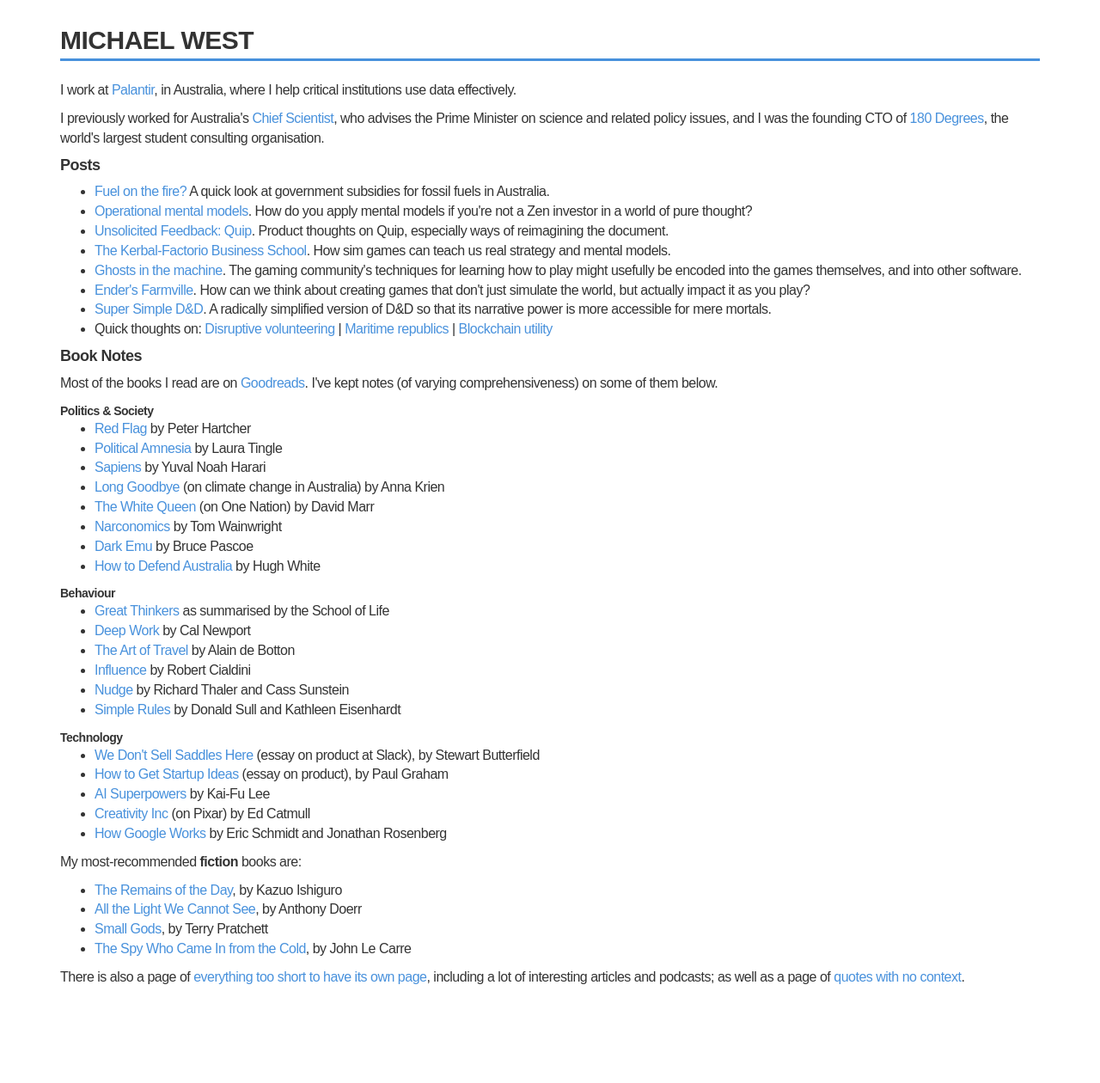
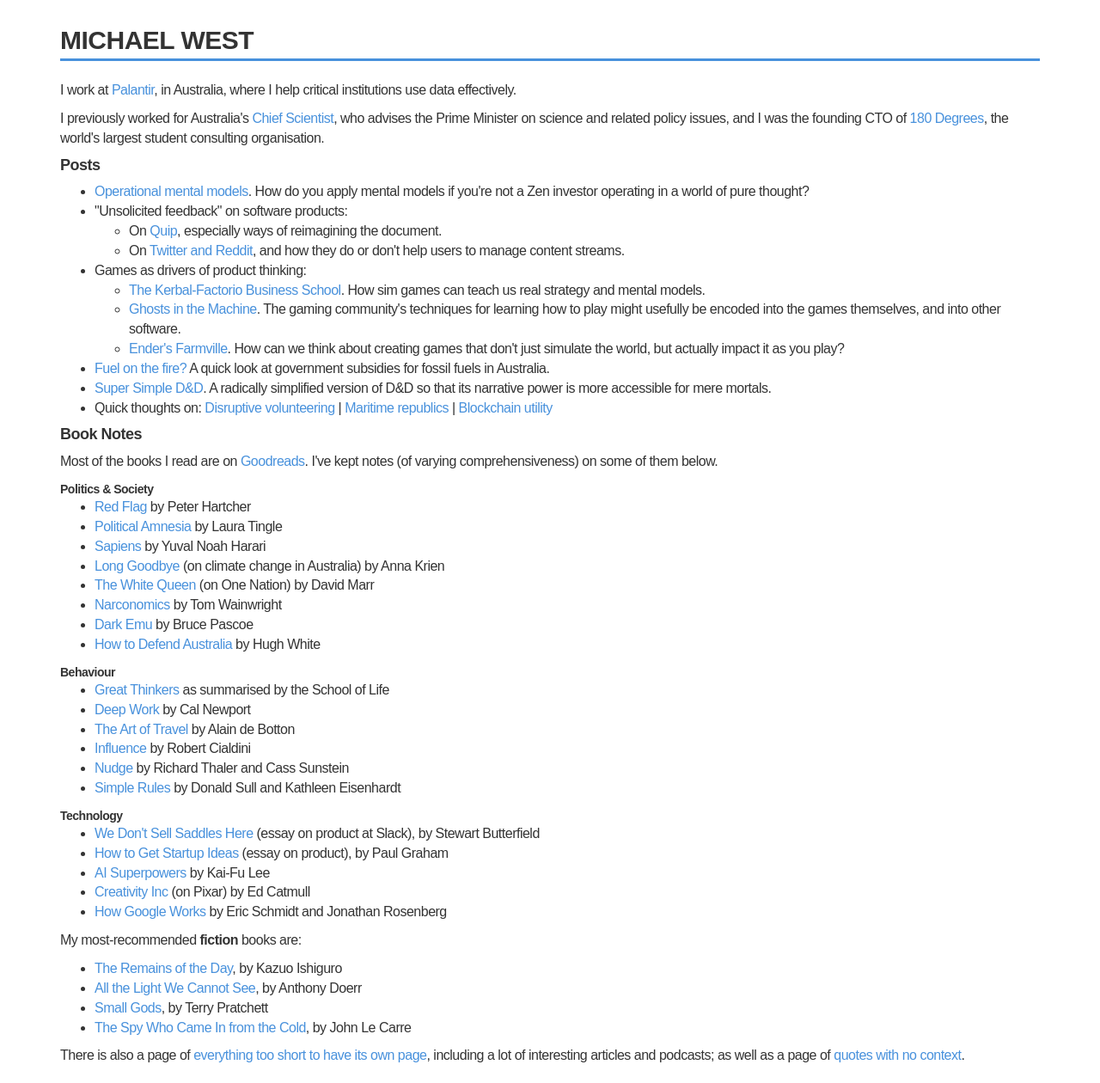
Before and after one commit to michaelwest/michaelwest.github.io, a Jekyll site: the page index.html, which Jekyll copies as it is, in a window 1280 px wide. Shown: the whole page at 86% size. Built offline with Jekyll 4.4.1, drawn with Linux system fonts in a browser that asks for light colours; nearby versions of some CDN libraries; some web fonts are replaced; before the commit the page ends 1169 px from its top, so only the background shows below that.

Commit message:
Streams post

```diff
--- a/index.html
+++ b/index.html
@@ -45,17 +45,27 @@
 		<p></p>
 		<h4>Posts</h4>
 		<ul>
+			<li><a href="posts/models">Operational mental models</a>. How do you apply mental models if you're not a Zen investor operating in a world of pure thought?</li>
+			<li>"Unsolicited feedback" on software products:<br/>
+				<ul>
+					<li>On <a href="posts/quip">Quip</a>, especially ways of reimagining the document.</li>
+					<li>On <a href="posts/streams">Twitter and Reddit</a>, and how they do or don't help users to manage content streams.</li>
+				</ul>
+			</li>
+			<li>Games as drivers of product thinking:<br/>
+				<ul>
+					<li><a href="posts/business">The Kerbal-Factorio Business School</a>. How sim games can teach us real strategy and mental models.</li>
+					<li><a href="posts/ghosts">Ghosts in the Machine</a>. The gaming community's techniques for learning how to play might usefully be encoded into the games themselves, and into other software.</li>
+					<li><a href="posts/ender">Ender's Farmville</a>. How can we think about creating games that don't just simulate the world, but actually impact it as you play?</li>
+				</ul>
+			</li>
 			<li><a href="posts/subsidies">Fuel on the fire?</a> A quick look at government subsidies for fossil fuels in Australia.</li>
-			<li><a href="posts/models">Operational mental models</a>. How do you apply mental models if you're not a Zen investor in a world of pure thought?</li>
-			<li><a href="posts/quip">Unsolicited Feedback: Quip</a>. Product thoughts on Quip, especially ways of reimagining the document.</li>
-			<li><a href="posts/business">The Kerbal-Factorio Business School</a>. How sim games can teach us real strategy and mental models.</li>
-			<li><a href="posts/ghosts">Ghosts in the machine</a>. The gaming community's techniques for learning how to play might usefully be encoded into the games themselves, and into other software.</li>
-			<li><a href="posts/ender">Ender's Farmville</a>. How can we think about creating games that don't just simulate the world, but actually impact it as you play?</li>
 			<li><a href="posts/simplednd">Super Simple D&D</a>. A radically simplified version of D&D so that its narrative power is more accessible for mere mortals.</li>
 			<li>Quick thoughts on:
 				<a href="posts/volunteering">Disruptive volunteering</a> |
 				<a href="posts/maritime">Maritime republics</a> |
 				<a href="posts/blockchain">Blockchain utility</a>
+			</li>
 		</ul>
 		<p></p>
 		<h4>Book Notes</h4>
```
Also changed, not shown: notes/briefs.md (+6 -1 lines), posts/contentstreams.md (deleted, +0 -21 lines), posts/quip.md (+2 -0 lines), posts/streams.md (added, +26 -0 lines).
